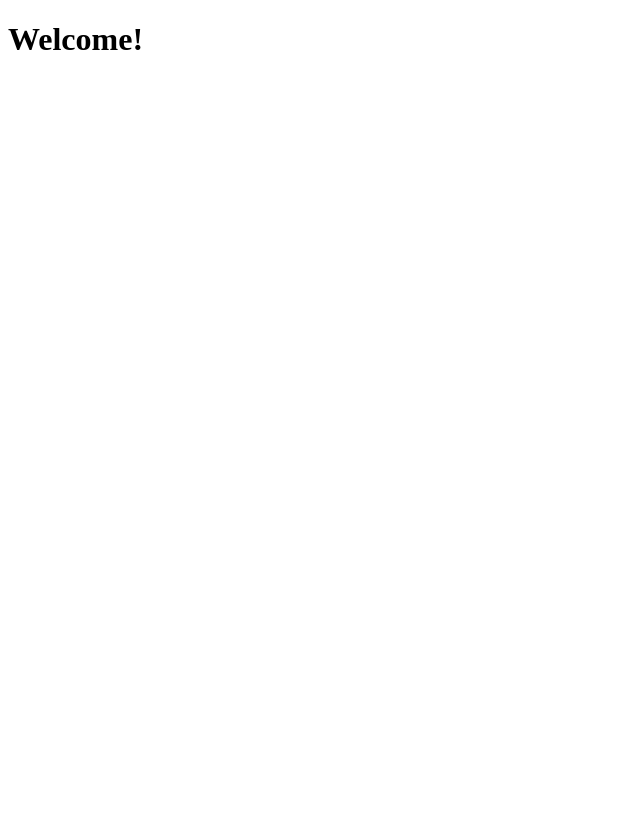
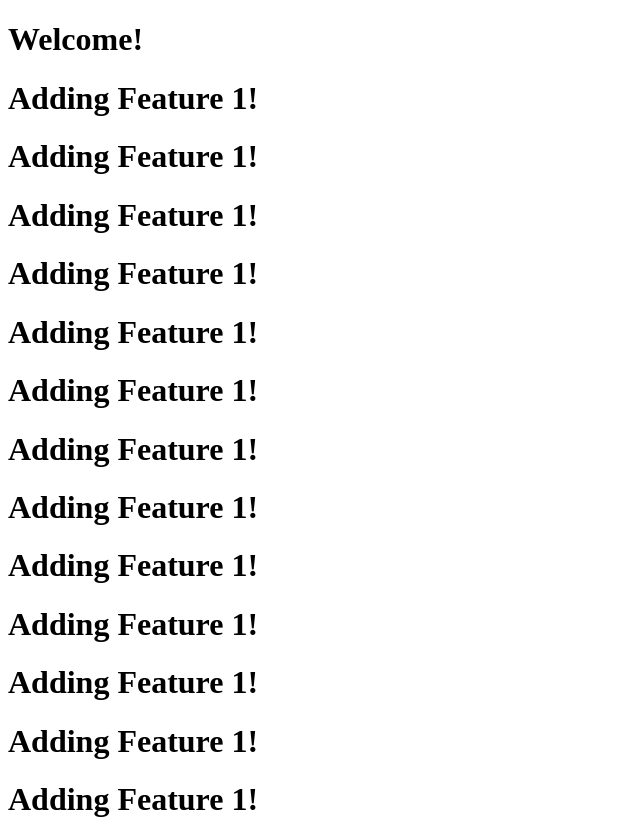
Before and after one commit to Kluskey/jareds-project, a plain HTML site: page index.html in a window 1280 px wide. Shown: the whole page, without its empty margins (0-640 px from the left). Before the commit the page ends 800 px from the top, so only its background shows below. Drawn offline with Linux system fonts and the light colour scheme.

Commit message:
Adding h1s

```diff
--- a/index.html
+++ b/index.html
@@ -10,6 +10,20 @@
 
 <body>
     <h1>Welcome!</h1>
+
+    <h1>Adding Feature 1!</h1>
+    <h1>Adding Feature 1!</h1>
+    <h1>Adding Feature 1!</h1>
+    <h1>Adding Feature 1!</h1>
+    <h1>Adding Feature 1!</h1>
+    <h1>Adding Feature 1!</h1>
+    <h1>Adding Feature 1!</h1>
+    <h1>Adding Feature 1!</h1>
+    <h1>Adding Feature 1!</h1>
+    <h1>Adding Feature 1!</h1>
+    <h1>Adding Feature 1!</h1>
+    <h1>Adding Feature 1!</h1>
+    <h1>Adding Feature 1!</h1>
 </body>
 
 </html>
```
